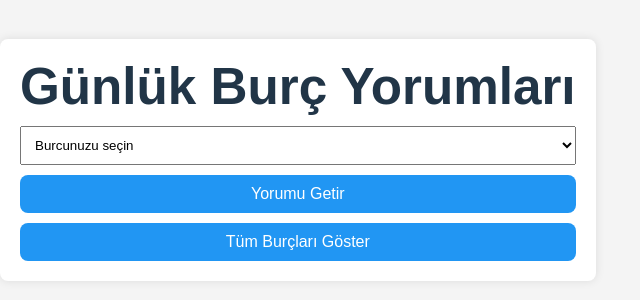
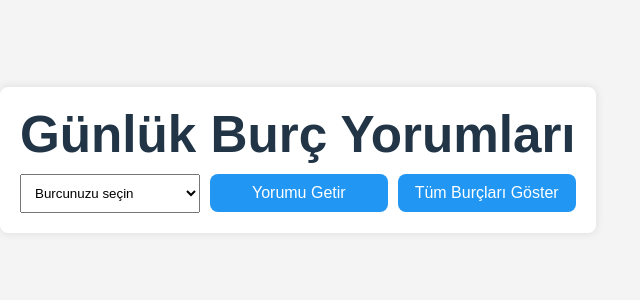
Before and after one commit to serdaraltan/burc-uygulamasi, a React (Vite) app: page / in a window 1280 px wide. Shown: the part 240-540 px from the top of the page, without its empty margins (0-640 px from the left). Built offline with nearby package versions, Linux system fonts and the light colour scheme; the HTML template or start-up script is replaced by a standard one.

Commit message:
Tarih formatı değiştirildi, butonlar yataya hizalandı

```diff
--- a/src/App.jsx
+++ b/src/App.jsx
@@ -32,6 +32,16 @@ function App() {
       return () => clearTimeout(timer);
     }
   }, [error]);
+
+  // Tarih formatlama fonksiyonu: Gün.Ay.Yıl (Gün Adı)
+  const formatDate = (dateStr) => {
+    const date = new Date(dateStr);
+    const day = date.getDate().toString().padStart(2, '0');
+    const month = (date.getMonth() + 1).toString().padStart(2, '0');
+    const year = date.getFullYear();
+    const dayName = date.toLocaleDateString('tr-TR', { weekday: 'long' });
+    return `${day}.${month}.${year} (${dayName})`;
+  };
 
   const fetchHoroscope = async () => {
     setError(null);
@@ -84,6 +94,7 @@ function App() {
   return (
     <div className="container">
       <h1>Günlük Burç Yorumları</h1>
+      <div className="form-row">
         <select value={sign} onChange={(e) => setSign(e.target.value)}>
           <option value="">Burcunuzu seçin</option>
           {signs.map(s => (
@@ -96,6 +107,7 @@ function App() {
         <button onClick={getAllHoroscopes} disabled={loading}>
           {loading ? 'Yükleniyor...' : 'Tüm Burçları Göster'}
         </button>
+      </div>
       {loading && <div className="spinner">Yükleniyor...</div>}
       {error && <div className="toast">{error}</div>}
       {horoscope && (
@@ -110,7 +122,7 @@ function App() {
           }}
         >
           <h2 className="card-title" style={{ color: horoscope.color }}>
-            {horoscope.sign} - {horoscope.date}
+            {horoscope.sign} - {formatDate(horoscope.date)}
           </h2>
           <p>{horoscope.text}</p>
           <div className="stats">
--- a/src/styles.css
+++ b/src/styles.css
@@ -1,4 +1,4 @@
-/* styles.css - Toast metni ortalandı, mobil yüzdelik yazıları siyah yapıldı */
+/* styles.css - Form satırı eklendi, butonlar yatay hizalı */
 
 /* Temel: Tarayıcı varsayılanlarını sıfırla */
 * {
@@ -27,11 +27,18 @@ h1 {
   text-align: center;
 }
 
+/* Form satırı (select ve butonlar için) */
+.form-row {
+  display: flex;
+  gap: 10px;
+  margin-top: 10px;
+  align-items: center;
+}
+
 /* Form kontrolleri */
 select, button {
-  width: 100%;
   padding: 10px;
-  margin-top: 10px;
+  flex: 1; /* Eşit genişlik */
 }
 
 /* Butonlar */
@@ -44,6 +51,17 @@ button {
 
 button:hover {
   background: #1976D2;
+}
+
+/* Mobil için form satırı alt alta */
+@media (max-width: 767px) {
+  .form-row {
+    flex-direction: column;
+    gap: 10px;
+  }
+  select, button {
+    width: 100%;
+  }
 }
 
 /* Toast notification: Ortalandı, metin ortalı */
@@ -59,7 +77,7 @@ button:hover {
   box-shadow: 0 2px 5px rgba(0,0,0,0.2);
   z-index: 1000;
   animation: fadeInOut 3s ease forwards;
-  text-align: center; /* Metni ortala */
+  text-align: center;
 }
 
 /* Toast animasyonu */
@@ -287,7 +305,7 @@ button:hover {
   }
   .circle .label {
     font-size: 0.9em;
-    color: #222; /* Siyah, yorum yazılarıyla uyumlu */
+    color: #222;
   }
 }
 
```
Lines whose indentation alone changed are shown as unchanged.
